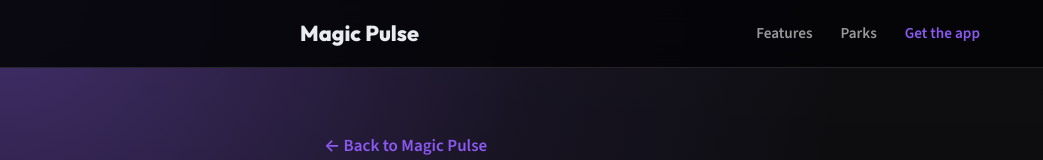
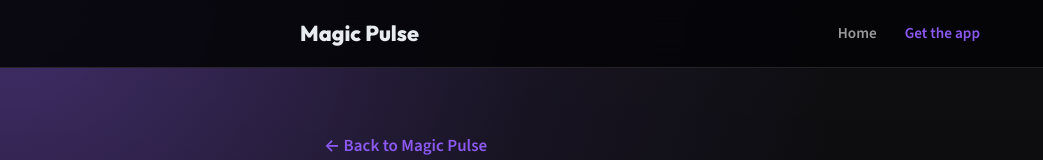
Before and after one commit to magicpulseapp/magicpulse-website, a plain HTML site: page privacy.html in a window 1280 px wide. Shown: the top 160 px of the page, without its empty margins (0-1043 px from the left). Drawn offline with nearby package versions, Linux system fonts and the light colour scheme.

Commit message:
Update privacy.html

```diff
--- a/privacy.html
+++ b/privacy.html
@@ -25,8 +25,7 @@
     <div class="header-inner">
       <a href="index.html" class="logo">Magic Pulse</a>
       <nav class="nav">
-        <a href="index.html#features">Features</a>
-        <a href="index.html#parks">Parks</a>
+        <a href="index.html">Home</a>
         <a href="index.html#download" class="nav-cta">Get the app</a>
       </nav>
       <button type="button" class="menu-toggle" aria-label="Open menu">
```
